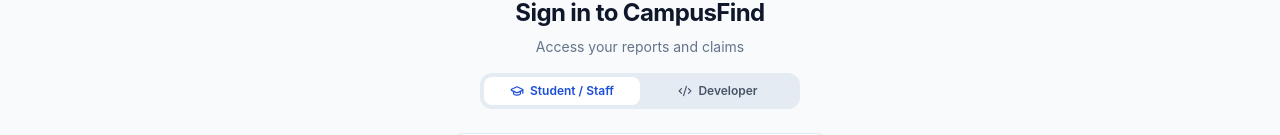
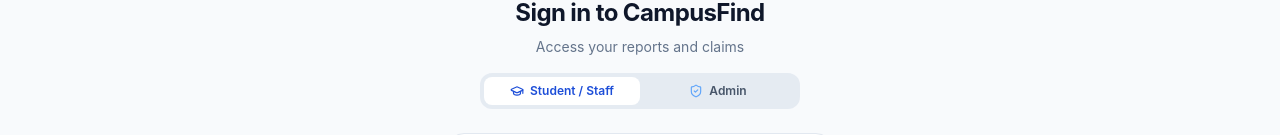
Before and after one commit to blessen18/Campus-Find, a Next.js app: page /auth/login in a window 1280 px wide. Shown: the part 199-334 px from the top of the page. Built offline with nearby package versions, Linux system fonts and the light colour scheme; no server answers.

Commit message:
Update Developer portal to Admin: hide personal email hints and use Admin branding

```diff
--- a/app/auth/login/page.tsx
+++ b/app/auth/login/page.tsx
@@ -3,14 +3,14 @@
 import { useState } from 'react'
 import Link from 'next/link'
 import { useRouter } from 'next/navigation'
-import { Mail, Lock, Eye, EyeOff, AlertCircle, BookOpen, Code2, GraduationCap } from 'lucide-react'
+import { Mail, Lock, Eye, EyeOff, AlertCircle, BookOpen, ShieldCheck, GraduationCap } from 'lucide-react'
 import { useToast } from '@/components/providers/ToastProvider'
 import { setClientSession, getClientUser } from '@/lib/auth'
-import { isAjceEmail, isDeveloperEmail, DEVELOPER_EMAIL } from '@/lib/utils'
+import { isAjceEmail, isDeveloperEmail } from '@/lib/utils'
 import type { Profile } from '@/types'
 
 export default function LoginPage() {
-  const [loginType, setLoginType] = useState<'student' | 'developer'>('student')
+  const [loginType, setLoginType] = useState<'student' | 'admin'>('student')
   const [email, setEmail]       = useState('')
   const [password, setPassword] = useState('')
   const [showPw, setShowPw]     = useState(false)
@@ -28,27 +28,27 @@ export default function LoginPage() {
 
     const cleanEmail = email.trim().toLowerCase()
 
-    // Check if user is either primary developer or whitelisted developer
-    let isWhitelistedDev = isDeveloperEmail(cleanEmail)
-    if (!isWhitelistedDev && typeof window !== 'undefined') {
+    // Check if user is either primary admin or whitelisted admin
+    let isWhitelistedAdmin = isDeveloperEmail(cleanEmail)
+    if (!isWhitelistedAdmin && typeof window !== 'undefined') {
       try {
         const rawList = localStorage.getItem('campusfind_developer_whitelist')
         if (rawList) {
           const devs = JSON.parse(rawList) as string[]
           if (Array.isArray(devs) && devs.map(d => d.toLowerCase()).includes(cleanEmail)) {
-            isWhitelistedDev = true
+            isWhitelistedAdmin = true
           }
         }
       } catch (e) {}
     }
 
-    if (loginType === 'developer') {
-      if (!isWhitelistedDev) {
-        setError(`Access denied. Developer login is restricted to authorized developer accounts (${DEVELOPER_EMAIL}).`)
+    if (loginType === 'admin') {
+      if (!isWhitelistedAdmin) {
+        setError('Access denied. Admin portal is restricted to authorized administrator accounts.')
         return
       }
     } else {
-      if (!isAjceEmail(cleanEmail) && !isWhitelistedDev) {
+      if (!isAjceEmail(cleanEmail) && !isWhitelistedAdmin) {
         setError('Please use your official Amal Jyothi email (e.g. yourname2030@cs.ajce.in)')
         return
       }
@@ -59,22 +59,22 @@ export default function LoginPage() {
     // Simulate login delay
     await new Promise(r => setTimeout(r, 500))
 
-    const isDev = isWhitelistedDev
+    const isAdmin = isWhitelistedAdmin
 
     // Check existing local user or create session
     const existingUser = getClientUser()
     const activeProfile: Profile = existingUser && existingUser.email === cleanEmail ? {
       ...existingUser,
-      role: isDev ? 'admin' : existingUser.role,
+      role: isAdmin ? 'admin' : existingUser.role,
     } : {
-      id: isDev ? ('usr-dev-' + cleanEmail.split('@')[0]) : ('usr-campus-' + Date.now()),
-      full_name: isDev
-        ? (cleanEmail === DEVELOPER_EMAIL.toLowerCase() ? 'Blesson Unnikrishnan (Lead Dev)' : `Developer (${cleanEmail.split('@')[0]})`)
+      id: isAdmin ? ('usr-admin-' + cleanEmail.split('@')[0]) : ('usr-campus-' + Date.now()),
+      full_name: isAdmin
+        ? 'Campus Administrator'
         : cleanEmail.split('@')[0].replace(/[._]/g, ' ').replace(/\b\w/g, l => l.toUpperCase()),
       email: cleanEmail,
-      role: isDev ? 'admin' : 'student',
-      department: 'Computer Science & Engineering',
-      student_id: isDev ? 'DEV-AJCE-01' : 'AJCE-CS-2401',
+      role: isAdmin ? 'admin' : 'student',
+      department: 'Administration',
+      student_id: isAdmin ? 'ADMIN-AJCE-01' : 'AJCE-CS-2401',
       phone: null,
       avatar_url: null,
       is_active: true,
@@ -83,11 +83,11 @@ export default function LoginPage() {
     }
 
     setClientSession(activeProfile)
-    success('Welcome back!', isDev ? 'Developer session established' : `Signed in as ${activeProfile.full_name}`)
+    success('Welcome back!', isAdmin ? 'Administrator session active' : `Signed in as ${activeProfile.full_name}`)
     setLoading(false)
 
-    if (isDev) {
-      // Open the master developer console in a clean dedicated tab/window
+    if (isAdmin) {
+      // Open the master admin console in a clean dedicated tab/window
       window.open('/admin', '_blank')
       router.push('/dashboard')
     } else {
@@ -103,10 +103,10 @@ export default function LoginPage() {
     setError('')
   }
 
-  const fillDemoDev = () => {
-    setLoginType('developer')
+  const fillDemoAdmin = () => {
+    setLoginType('admin')
     setEmail('blessenunnikrishnan@gmail.com')
-    setPassword('DevCampus@2026!')
+    setPassword('Admin@2026!')
     setError('')
   }
 
@@ -115,14 +115,14 @@ export default function LoginPage() {
       <div className="w-full max-w-sm space-y-6">
         {/* Header */}
         <div className="text-center space-y-2">
-          <div className={`inline-flex items-center justify-center w-12 h-12 rounded-2xl text-white mx-auto shadow-sm mb-1 transition-colors ${loginType === 'developer' ? 'bg-slate-900 ring-2 ring-amber-400/40' : 'bg-blue-600'}`}>
-            {loginType === 'developer' ? <Code2 className="w-6 h-6 text-amber-400" /> : <BookOpen className="w-6 h-6" />}
+          <div className={`inline-flex items-center justify-center w-12 h-12 rounded-2xl text-white mx-auto shadow-sm mb-1 transition-colors ${loginType === 'admin' ? 'bg-slate-900 ring-2 ring-blue-500/30' : 'bg-blue-600'}`}>
+            {loginType === 'admin' ? <ShieldCheck className="w-6 h-6 text-blue-400" /> : <BookOpen className="w-6 h-6" />}
           </div>
           <h1 className="text-2xl font-bold text-slate-900">
-            {loginType === 'developer' ? 'Developer Console' : 'Sign in to CampusFind'}
+            {loginType === 'admin' ? 'Admin Portal' : 'Sign in to CampusFind'}
           </h1>
           <p className="text-sm text-slate-500">
-            {loginType === 'developer' ? 'Authorized maintenance & administrative access' : 'Access your reports and claims'}
+            {loginType === 'admin' ? 'Authorized administrative and system management access' : 'Access your reports and claims'}
           </p>
 
           {/* Login Type Switcher Tabs */}
@@ -142,15 +142,15 @@ export default function LoginPage() {
               </button>
               <button
                 type="button"
-                onClick={() => { setLoginType('developer'); setError(''); }}
+                onClick={() => { setLoginType('admin'); setError(''); }}
                 className={`flex items-center justify-center gap-1.5 py-1.5 rounded-lg transition-all ${
-                  loginType === 'developer'
-                    ? 'bg-slate-900 text-amber-400 shadow-xs'
+                  loginType === 'admin'
+                    ? 'bg-slate-900 text-white shadow-xs'
                     : 'text-slate-600 hover:text-slate-900'
                 }`}
               >
-                <Code2 className="w-3.5 h-3.5" />
-                Developer
+                <ShieldCheck className="w-3.5 h-3.5 text-blue-400" />
+                Admin
               </button>
             </div>
           </div>
@@ -158,7 +158,7 @@ export default function LoginPage() {
 
         {/* Form Card */}
         <div className={`bg-white rounded-2xl border shadow-sm p-6 sm:p-7 transition-all ${
-          loginType === 'developer' ? 'border-amber-400/40 ring-1 ring-amber-400/20' : 'border-slate-200'
+          loginType === 'admin' ? 'border-slate-300 ring-1 ring-slate-200' : 'border-slate-200'
         }`}>
           <form onSubmit={handleLogin} className="space-y-4">
             {error && (
@@ -171,10 +171,10 @@ export default function LoginPage() {
             <div>
               <div className="flex items-center justify-between mb-1.5">
                 <label className="block text-xs font-semibold text-slate-700 uppercase tracking-wide" htmlFor="email">
-                  {loginType === 'developer' ? 'Developer Email' : 'Amal Jyothi Email'}
+                  {loginType === 'admin' ? 'Admin Email' : 'Amal Jyothi Email'}
                 </label>
-                {loginType === 'developer' ? (
-                  <span className="text-[10px] text-amber-700 bg-amber-50 font-medium px-2 py-0.5 rounded-full border border-amber-200">
+                {loginType === 'admin' ? (
+                  <span className="text-[10px] text-slate-700 bg-slate-100 font-medium px-2 py-0.5 rounded-full border border-slate-200">
                     Restricted
                   </span>
                 ) : (
@@ -190,16 +190,11 @@ export default function LoginPage() {
                   type="email"
                   value={email}
                   onChange={e => setEmail(e.target.value)}
-                  placeholder={loginType === 'developer' ? 'blessenunnikrishnan@gmail.com' : 'e.g. blessenunnikrishnan2030@cs.ajce.in'}
+                  placeholder={loginType === 'admin' ? 'admin@gmail.com' : 'e.g. blessenunnikrishnan2030@cs.ajce.in'}
                   className="w-full border border-slate-200 rounded-lg pl-9 pr-4 py-2.5 text-sm text-slate-900 placeholder:text-slate-400 focus:outline-none focus:ring-2 focus:ring-blue-500/30 focus:border-blue-500 transition-colors"
                   required
                 />
               </div>
-              {loginType === 'developer' && (
-                <p className="text-[11px] text-slate-500 mt-1">
-                  Only the site creator's email (<span className="font-mono text-slate-700">blessenunnikrishnan@gmail.com</span>) is authorized.
-                </p>
-              )}
             </div>
 
             <div>
@@ -236,7 +231,7 @@ export default function LoginPage() {
               type="submit"
               disabled={loading}
               className={`w-full text-white font-semibold py-2.5 rounded-lg text-sm transition-colors shadow-sm mt-1 ${
-                loginType === 'developer'
+                loginType === 'admin'
                   ? 'bg-slate-900 hover:bg-slate-800 disabled:bg-slate-700'
                   : 'bg-blue-600 hover:bg-blue-700 disabled:bg-blue-400'
               }`}
@@ -249,17 +244,17 @@ export default function LoginPage() {
                   </svg>
                   Authenticating…
                 </span>
-              ) : (loginType === 'developer' ? 'Access Developer Console' : 'Sign in')}
+              ) : (loginType === 'admin' ? 'Access Admin Console' : 'Sign in')}
             </button>
 
             <div className="pt-1 flex flex-col gap-1 text-center">
-              {loginType === 'developer' ? (
+              {loginType === 'admin' ? (
                 <button
                   type="button"
-                  onClick={fillDemoDev}
-                  className="text-xs text-amber-700 hover:underline font-medium py-1 transition-colors"
+                  onClick={fillDemoAdmin}
+                  className="text-xs text-slate-500 hover:text-slate-800 font-medium py-1 transition-colors"
                 >
-                  Fill developer credentials
+                  Fill admin credentials
                 </button>
               ) : (
                 <button
```
Also changed, not shown: app/admin/AdminDashboardClient.tsx (+12 -12 lines).
